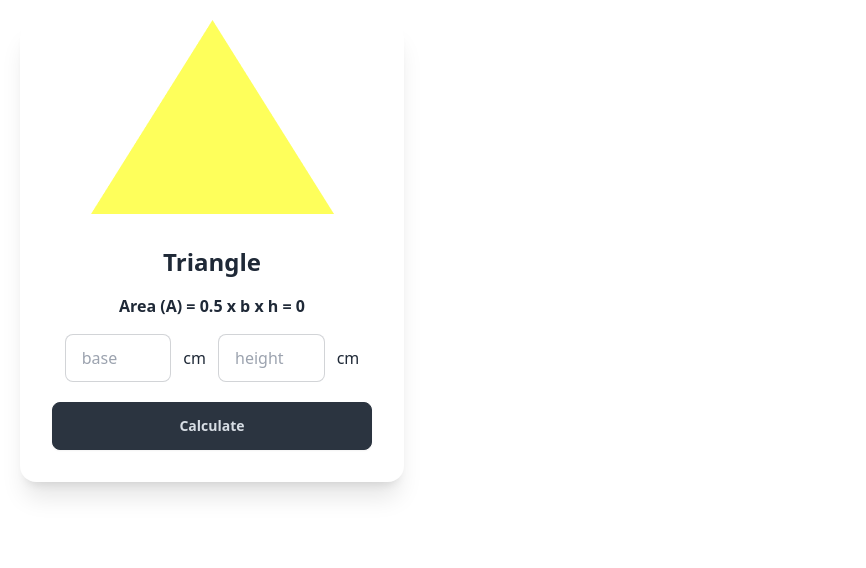
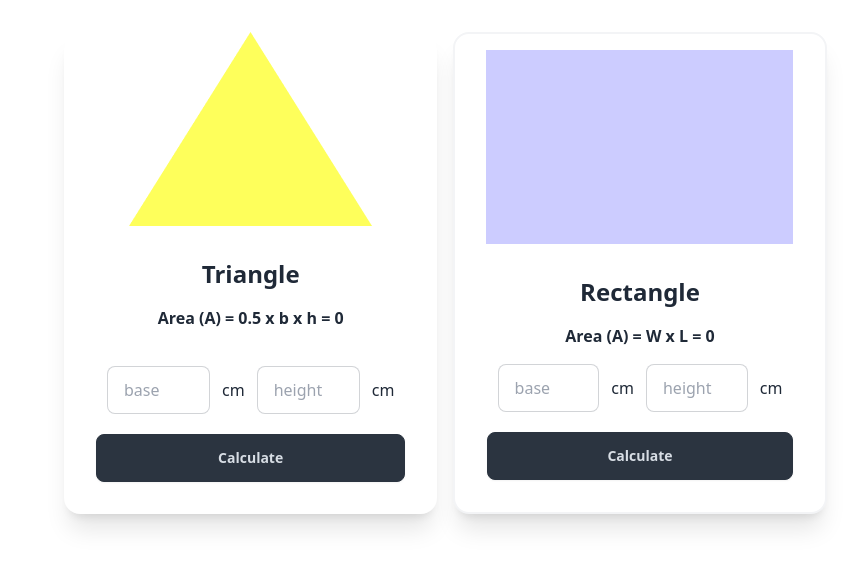
Before and after one commit to Sadiqur057/Geometry-Genius, a plain HTML site: page index.html in a window 1280 px wide. Shown: the whole page, without its empty margins (0-866 px from the left). Drawn offline with nearby package versions, Linux system fonts and the light colour scheme.

Commit message:
added rectangle calculation

```diff
--- a/index.html
+++ b/index.html
@@ -15,21 +15,37 @@
   </header>
   <main>
     <!-- main content-container -->
-    <div class="m-5">
+    <div class="w-[90%] mx-auto my-8">
       <!-- shape card container -->
-      <div class="grid grid-cols-1 md:grid-cols-2 lg:grid-cols-3">
-        <div class="card w-96 bg-base-100 shadow-xl">
+      <div class="grid grid-cols-1 md:grid-cols-2 lg:grid-cols-3 gap-4">
+        <!-- triangle -->
+        <div class="card bg-base-100 shadow-xl">
           <figure><img src="images/triangle.png" alt="Shoes" /></figure>
           <div class="card-body">
             <h2 class="font-bold text-2xl text-center">Triangle</h2>
-            <p class="font-semibold text-center my-2">Area (A) = 0.5 x b x h = <span>0</span></p>
+            <p class="font-semibold text-center my-2">Area (A) = 0.5 x b x h = <span id="triangle-area">0</span></p>
             <div class="flex justify-center w-full items-center gap-3">
-              <input type="text" placeholder="base" class="w-1/3 input input-bordered" />
+              <input id="triangle-base" type="text" placeholder="base" class="w-1/3 input input-bordered" />
               <span>cm</span>
-              <input type=" text" placeholder="height" class="w-1/3 input input-bordered" /> <span>cm</span>
+              <input id="triangle-height" type=" text" placeholder="height" class="w-1/3 input input-bordered" /> <span>cm</span>
             </div>
 
             <button onclick="calculateTriangleArea()" class="btn btn-neutral w-full mt-3">Calculate</button>
+          </div>
+        </div>
+        <!-- rectangle -->
+        <div class="card bg-base-100 border-2 border-gray-100 pt-4 shadow-xl">
+          <figure><img class="" src="images/rectangle.png" alt="Shoes" /></figure>
+          <div class="card-body">
+            <h2 class="font-bold text-2xl text-center">Rectangle</h2>
+            <p class="font-semibold text-center my-2">Area (A) = W x L = <span id="rectangle-area">0</span></p>
+            <div class="flex justify-center w-full items-center gap-3">
+              <input id="rectangle-width" type="text" placeholder="base" class="w-1/3 input input-bordered" />
+              <span>cm</span>
+              <input id="rectangle-length" type=" text" placeholder="height" class="w-1/3 input input-bordered" /> <span>cm</span>
+            </div>
+
+            <button onclick="calculateRectangleArea()" class="btn btn-neutral w-full mt-3">Calculate</button>
           </div>
         </div>
       </div>
```
